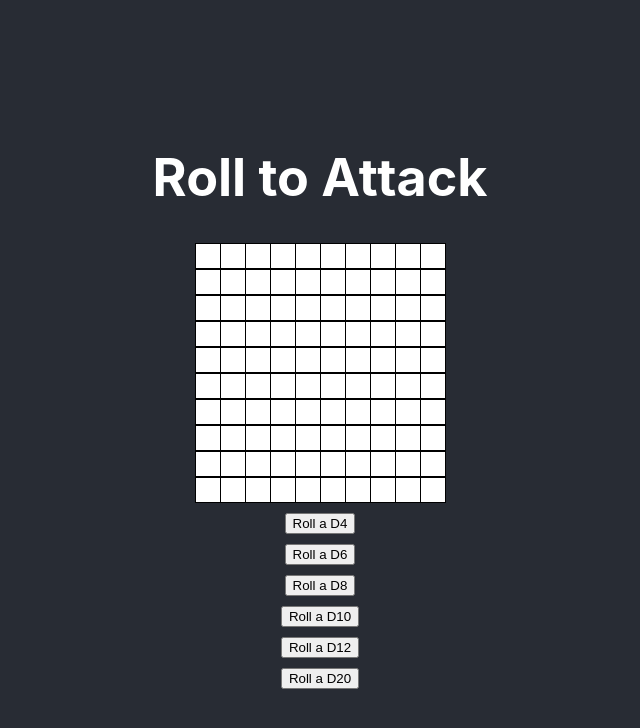
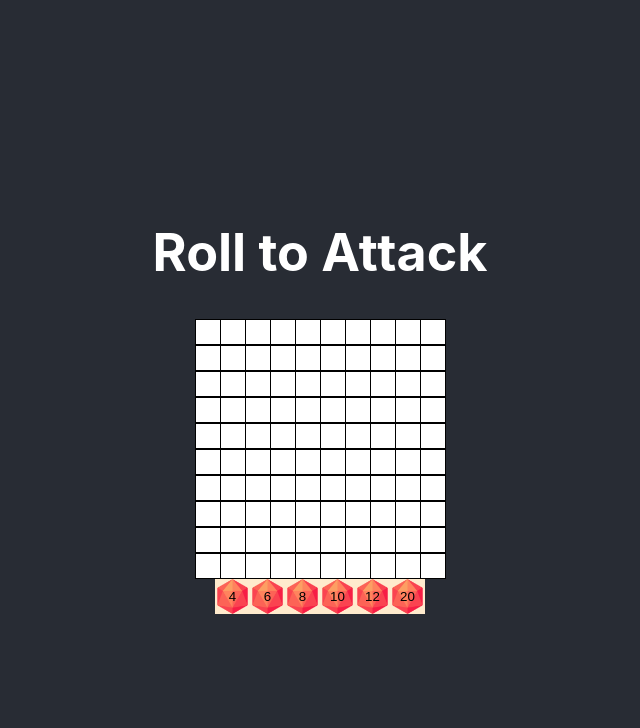
Before and after one commit to S4-K1/roll-to-hit, a React (Create React App) app: page / in a window 1280 px wide. Shown: the top 728 px of the page, without its empty margins (320-960 px from the left). Built offline with nearby package versions, Linux system fonts and the light colour scheme.

Commit message:
Dice button CSS

```diff
--- a/src/App.css
+++ b/src/App.css
@@ -12,3 +12,7 @@
   font-size: calc(10px + 2vmin);
   color: white;
 }
+
+.diceContainer {
+  display: flex;
+}
--- a/src/App.js
+++ b/src/App.js
@@ -10,7 +10,7 @@ function App() {
         <div>
           <Board />
         </div>
-        <div>
+        <div className="diceContainer">
           <DiceRoller dice={4} />
           <DiceRoller dice={6} />
           <DiceRoller dice={8} />
--- /dev/null
+++ b/src/components/css/diceRoller.css
@@ -0,0 +1,16 @@
+.diceRollBox {
+    background-color: blanchedalmond;
+    background-image: url('../../resources/d20Icon.png');
+    height: 35px;
+    width: 35px;
+    background-size: cover;
+    display: flex;
+    flex-direction: column;
+    justify-content: center;
+    align-items: stretch;
+}
+
+.diceRollButton {
+    background: none;
+    border: none;
+}
--- a/src/components/diceRoller.js
+++ b/src/components/diceRoller.js
@@ -1,4 +1,5 @@
 import React from "react";
+import './css/diceRoller.css'
 
 function RTD(max) {
     console.log(1 + Math.floor(Math.random() * max))
@@ -6,8 +7,8 @@ function RTD(max) {
 
 function DiceRoller(props) {
     return (
-        <div>
-            <button onClick={() => RTD(props.dice)}>Roll a D{props.dice}</button>
+        <div className="diceRollBox">
+            <button className="diceRollButton" onClick={() => RTD(props.dice)}>{props.dice}</button>
         </div>
     )
 }
```
Also changed, not shown: src/resources/d20Icon.png (added).
